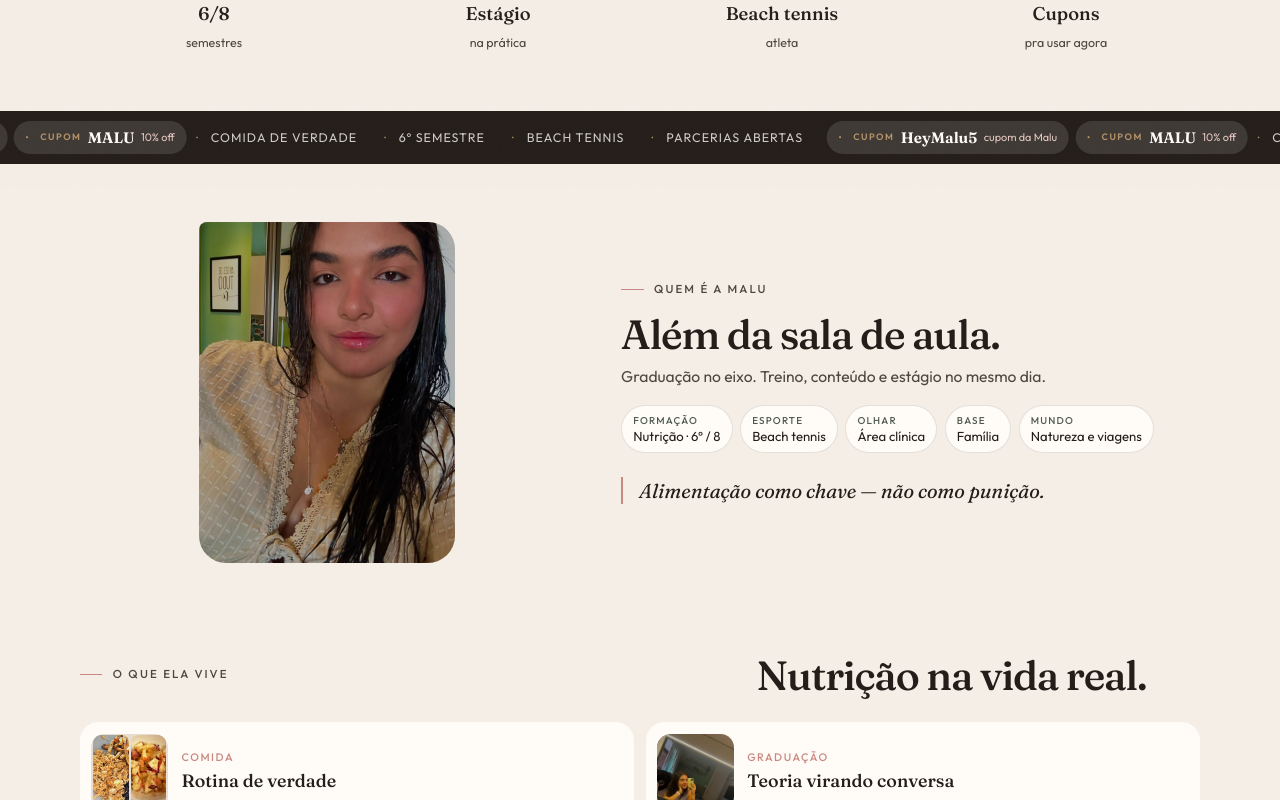
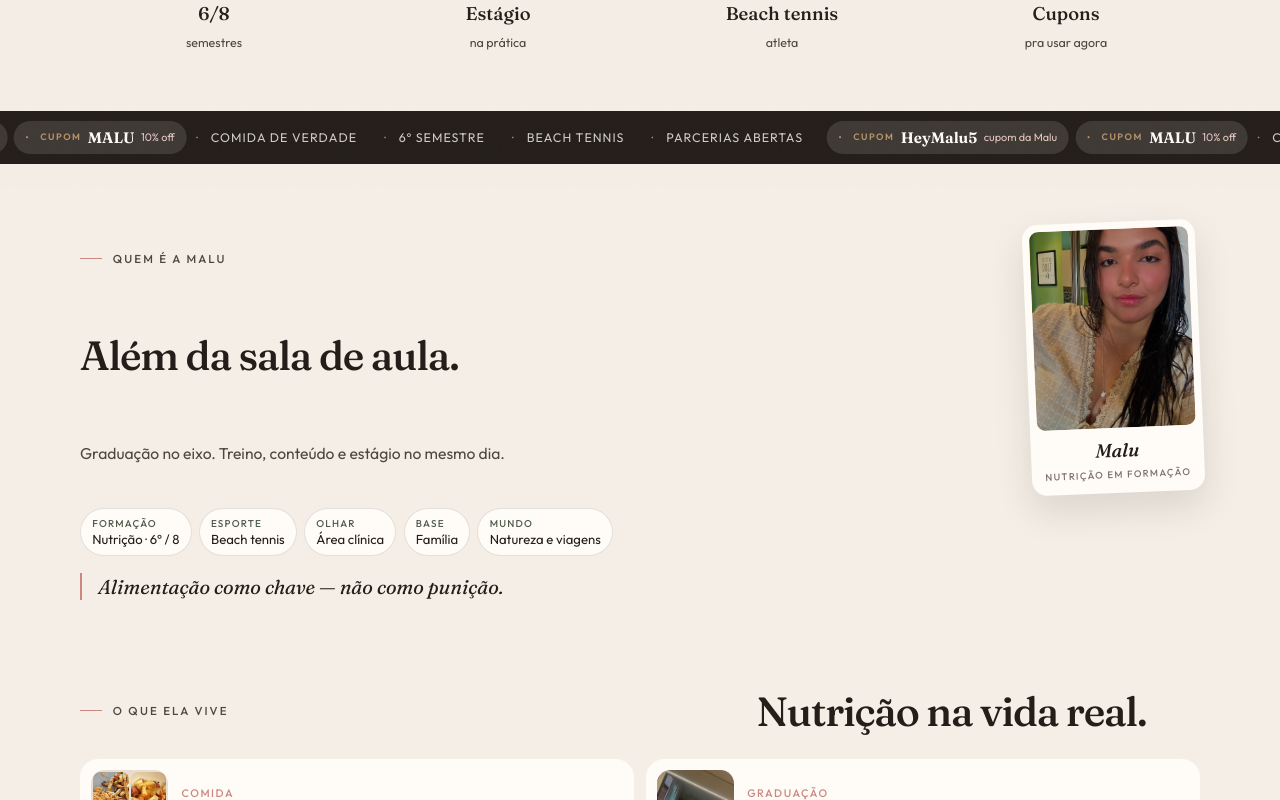
Before and after one commit to Lucash67/malu_nutri, a React (Vite) app: page / in a window 1280 px wide. Shown: the part 613-1413 px from the top of the page. Built offline with nearby package versions, Linux system fonts and the light colour scheme.

Commit message:
Add a small identity card in Quem é a Malu.
Co-authored-by: Cursor <cursoragent@cursor.com>

```diff
--- a/src/components/Identity.tsx
+++ b/src/components/Identity.tsx
@@ -9,14 +9,17 @@ const traits = [
 export function Identity() {
   return (
     <section className="identity" id="sobre">
-      <div className="wrap identity__grid">
-        <figure className="identity__photo" data-reveal="scale">
-          <img src="/images/malu-retrato.jpg" alt="Malu, retrato" />
-        </figure>
-        <div className="identity__intro" data-reveal>
+      <div className="wrap identity__intro" data-reveal>
         <p className="kicker">Quem é a Malu</p>
         <h2 className="display">Além da sala de aula.</h2>
         <p className="lede">Graduação no eixo. Treino, conteúdo e estágio no mesmo dia.</p>
+        <aside className="id-card">
+          <img src="/images/malu-identidade.jpg" alt="Malu, retrato" />
+          <p>
+            <strong>Malu</strong>
+            <span>Nutrição em formação</span>
+          </p>
+        </aside>
         <div className="identity__traits">
           {traits.map((item) => (
             <article className="trait" key={item.label}>
@@ -27,7 +30,6 @@ export function Identity() {
         </div>
         <p className="identity__quote">Alimentação como chave — não como punição.</p>
       </div>
-      </div>
     </section>
   );
 }
--- a/src/styles/global.css
+++ b/src/styles/global.css
@@ -397,6 +397,10 @@ section[id] {
     transform: none;
     box-shadow: none;
   }
+
+  .id-card:hover {
+    transform: rotate(-2.4deg);
+  }
 }
 
 .hero__frame--creator {
@@ -542,21 +546,6 @@ section[id] {
     background: var(--white);
     font-size: 0.82rem;
     line-height: 1.3;
-  }
-
-  .identity__photo {
-    max-width: 13.5rem;
-    margin-inline: auto;
-    aspect-ratio: 3 / 4;
-  }
-
-  .identity__photo img {
-    width: 100%;
-    height: 100%;
-    max-width: none;
-    max-height: none;
-    object-fit: cover;
-    object-position: center 18%;
   }
 
   .identity,
@@ -682,46 +671,71 @@ section[id] {
   padding: 3.2rem 0 2.6rem;
 }
 
-.identity__grid {
-  display: grid;
-  gap: 1.5rem;
-}
-
-.identity__photo {
-  display: grid;
-  place-items: center;
-  position: relative;
-  overflow: hidden;
-  max-width: 16rem;
-  margin-inline: auto;
-  aspect-ratio: 3 / 4;
-  border-radius: 0.5rem 1.7rem 1.7rem 1.7rem;
-  background: var(--paper-deep);
-}
-
-.identity__photo img {
-  width: auto;
-  height: auto;
-  max-width: 100%;
-  max-height: 100%;
-  object-fit: contain;
-  object-position: center top;
-}
-
-.identity__photo figcaption {
-  display: none;
+.identity__intro {
+  display: grid;
+  gap: 0.75rem;
+}
+
+.identity__intro .kicker {
+  margin-bottom: 0;
 }
 
 .identity__intro h2 {
   font-size: clamp(1.7rem, 6.2vw, 2.55rem);
-  margin-bottom: 0.55rem;
+  margin-bottom: 0;
+}
+
+.id-card {
+  width: 10.8rem;
+  margin: 0.35rem auto 0.15rem;
+  padding: 0.42rem 0.42rem 0.72rem;
+  border-radius: 0.95rem;
+  background: var(--white);
+  box-shadow: 0 16px 36px rgba(36, 30, 26, 0.12);
+  transform: rotate(-2.4deg);
+  transition: transform 0.5s var(--ease);
+}
+
+.id-card:hover {
+  transform: rotate(0deg) translateY(-3px);
+}
+
+.id-card img {
+  width: 100%;
+  aspect-ratio: 4 / 5;
+  object-fit: cover;
+  object-position: center 14%;
+  border-radius: 0.58rem;
+}
+
+.id-card p {
+  margin-top: 0.5rem;
+  text-align: center;
+}
+
+.id-card strong {
+  display: block;
+  font-family: var(--font-serif);
+  font-size: 1.18rem;
+  font-style: italic;
+  font-weight: 520;
+}
+
+.id-card span {
+  display: block;
+  margin-top: 0.12rem;
+  color: var(--ink-faint);
+  font-size: 0.6rem;
+  font-weight: 500;
+  letter-spacing: 0.14em;
+  text-transform: uppercase;
 }
 
 .identity__traits {
   display: flex;
   flex-wrap: wrap;
   gap: 0.45rem;
-  margin-top: 1.1rem;
+  margin-top: 0.35rem;
 }
 
 .trait {
@@ -747,7 +761,7 @@ section[id] {
 }
 
 .identity__quote {
-  margin-top: 1.5rem;
+  margin-top: 0.5rem;
   padding-left: 1rem;
   border-left: 2px solid var(--blush);
   font-family: var(--font-serif);
@@ -2073,10 +2087,43 @@ section[id] {
     color: var(--white);
   }
 
-  .identity__grid {
-    grid-template-columns: 0.92fr 1.08fr;
+  .identity__intro {
+    grid-template-columns: 1fr 12rem;
+    grid-template-areas:
+      "kicker card"
+      "title card"
+      "lede card"
+      "traits traits"
+      "quote quote";
     align-items: center;
-    gap: 3rem;
+    column-gap: 1.8rem;
+    row-gap: 0.55rem;
+  }
+
+  .identity__intro > .kicker {
+    grid-area: kicker;
+  }
+
+  .identity__intro > h2 {
+    grid-area: title;
+  }
+
+  .identity__intro > .lede {
+    grid-area: lede;
+  }
+
+  .identity__intro > .id-card {
+    grid-area: card;
+    margin: 0;
+    justify-self: end;
+  }
+
+  .identity__traits {
+    grid-area: traits;
+  }
+
+  .identity__quote {
+    grid-area: quote;
   }
 
   .now__panel {
```
Also changed, not shown: public/images/malu-identidade.jpg (added). Lines whose indentation alone changed are shown as unchanged.
